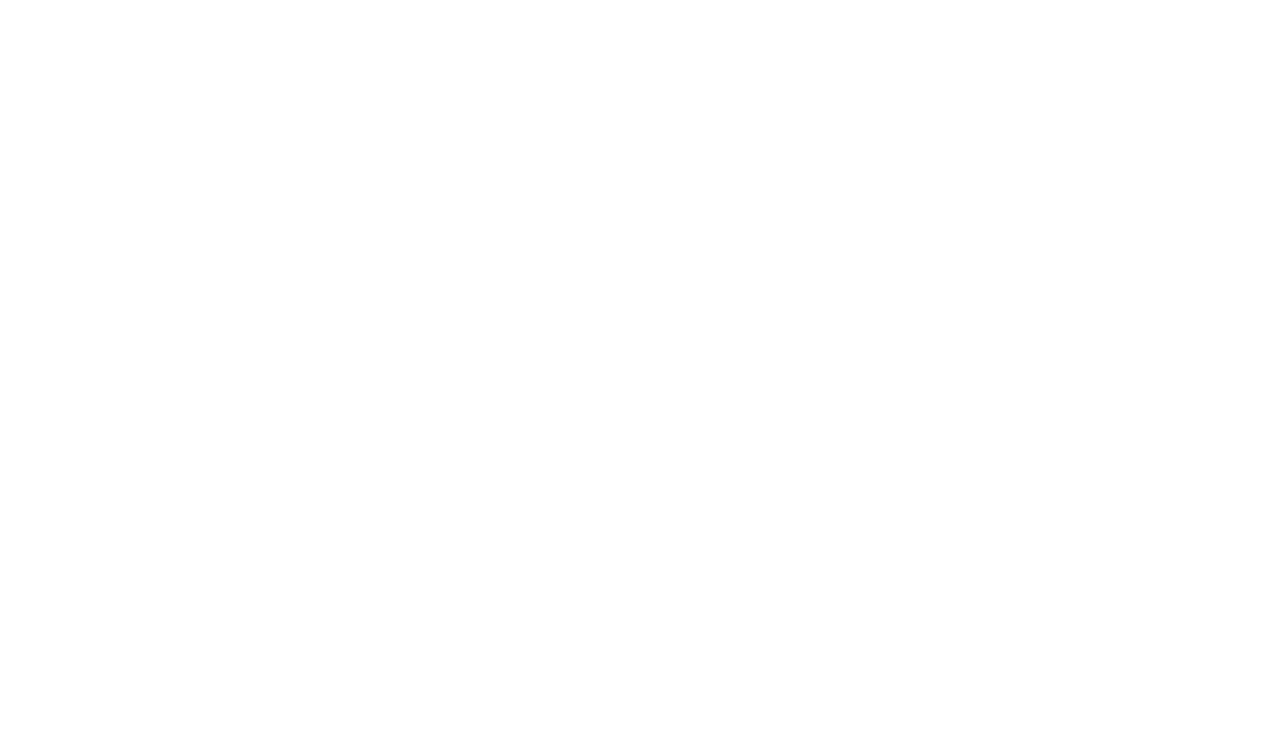
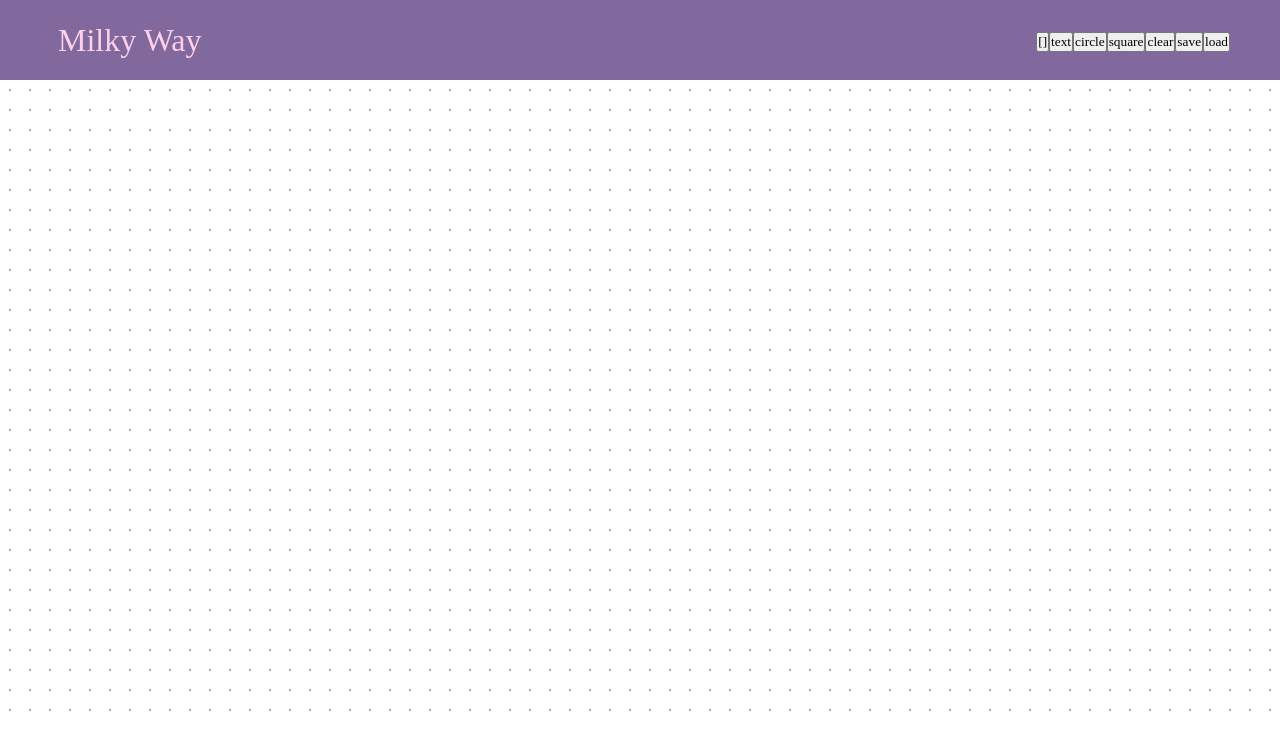
Before and after one commit to c8villanueva/ENGG-38_Milky-Way, a React (Create React App) app in the folder frontend/: page /workspace in a window 1280 px wide. Shown: the top 750 px of the page. Built offline with nearby package versions, Linux system fonts and the light colour scheme.

Commit message:
barely functioning workspace added

```diff
--- a/frontend/src/App.js
+++ b/frontend/src/App.js
@@ -1,6 +1,8 @@
 import { Routes, Route } from 'react-router-dom'
 import Landing from './components/Landing'
 import Login from './features/auth/Login'
+import Reg from './features/auth/Reg'
+import Workspace from './features/workspace/Workspace'
 
 function App() {
   return (
@@ -10,9 +12,12 @@
     <Routes>
       <Route path="/" element={<Landing />}/>
       <Route path="login" element={<Login />} />
+      <Route path="reg" element={<Reg />} />
 
         {/* <Route index element={<Landing />} /> ^ this will be the default */}
 
+        {/* protected routes */}
+        <Route path="workspace" element={<Workspace />} />
 
     </Routes>
   );
--- /dev/null
+++ b/frontend/src/features/auth/Reg.js
@@ -0,0 +1,44 @@
+import React from 'react'
+
+const Reg = () => {
+  const content = (
+    <section>
+      <link rel="stylesheet" href="https://fonts.googleapis.com/css2?family=Inclusive+Sans&display=swap"></link>
+      <nav class="navbar">
+      <div class="navbar__container">
+          <a href="landing.html" id="navbar__logo">
+              <i class="fa-solid fa-rocket">&nbsp</i> Milky Way
+          </a>
+          <div class="navbar__toggle" id="mobile-menu">
+              <span class="bar"></span>
+              <span class="bar"></span>
+              <span class="bar"></span>
+          </div>
+          <ul class="navbar__menu">
+              <li class="navbar__btn">
+                  <a href="landing.html" class="button">home</a>
+              </li>
+          </ul>
+      </div>
+  </nav>
+
+  <div class="container">
+
+    <div class="form-box active" id="signup-form">
+      <form action="">
+        <h2>Sign Up</h2>
+        <input type="text" name="name" placeholder="Name" required/>
+        <input type="email" name="email" placeholder="Email" required/>
+        <input type="password" name="password" placeholder="Password" required/>
+        <button type="submit" name="signup">Sign Up</button>
+        <p>Already have an account? <a href="login.html">Login</a></p>
+      </form>
+    </div>
+  </div>
+
+    </section>
+  )
+  return content
+}
+
+export default Reg
--- /dev/null
+++ b/frontend/src/features/workspace/Workspace.js
@@ -0,0 +1,183 @@
+import React, { useState, useRef, useEffect } from 'react';
+import { v4 as uuidv4 } from 'uuid';
+
+const defaultStyles = {
+  position: 'absolute',
+  top: '50px',
+  left: '50px',
+};
+
+const Workspace = () => {
+  const [elements, setElements] = useState([]);
+  const [isGrid, setIsGrid] = useState(true);
+  const workspaceRef = useRef(null);
+
+  useEffect(() => {
+    loadWorkspace();
+  }, []);
+
+  const changeLayout = () => {
+    setIsGrid(prev => !prev);
+  };
+
+  const addElement = (type) => {
+    const id = uuidv4();
+    const newElement = {
+      id,
+      type,
+      content: type === 'text' ? 'Click to edit text' : '',
+      style: {
+        ...defaultStyles,
+        backgroundColor: '#ccc',
+        width: type === 'circle' || type === 'square' ? '50px' : undefined,
+        height: type === 'circle' || type === 'square' ? '50px' : undefined,
+      },
+    };
+    setElements(prev => [...prev, newElement]);
+  };
+
+  const updateElement = (id, changes) => {
+    setElements(prev =>
+      prev.map(el => (el.id === id ? { ...el, ...changes } : el))
+    );
+  };
+
+  const deleteElement = (id) => {
+    if (window.confirm('Delete this element?')) {
+      setElements(prev => prev.filter(el => el.id !== id));
+    }
+  };
+
+  const makeDraggable = (e, id) => {
+    const element = e.currentTarget;
+    const startX = e.clientX;
+    const startY = e.clientY;
+    const rect = element.getBoundingClientRect();
+    const offsetX = startX - rect.left;
+    const offsetY = startY - rect.top;
+
+    const getStyleObject = (element) =>
+      Object.fromEntries(
+        Array.from(element.style).map((key) => [key, element.style.getPropertyValue(key)])
+      );
+
+    const onMouseMove = (e) => {
+      const currentStyle = getStyleObject(element);
+      updateElement(id, {
+        style: {
+          ...currentStyle,
+          left: `${e.clientX - offsetX}px`,
+          top: `${e.clientY - offsetY}px`,
+        },
+      });
+    };
+
+    const onMouseUp = () => {
+      window.removeEventListener('mousemove', onMouseMove);
+      window.removeEventListener('mouseup', onMouseUp);
+    };
+
+    window.addEventListener('mousemove', onMouseMove);
+    window.addEventListener('mouseup', onMouseUp);
+  };
+
+  const clearWorkspace = () => {
+    if (window.confirm("Are you sure you want to clear the workspace?")) {
+      setElements([]);
+      localStorage.removeItem("workspaceData");
+    }
+  };
+
+  const saveWorkspace = () => {
+    localStorage.setItem("workspaceData", JSON.stringify(elements));
+  };
+
+  const loadWorkspace = () => {
+    const saved = localStorage.getItem("workspaceData");
+    if (saved) setElements(JSON.parse(saved));
+  };
+
+  const renderElement = (el) => {
+    const style = {
+      ...el.style,
+      position: 'absolute',
+      cursor: 'grab',
+      borderRadius: el.type === 'circle' ? '50%' : undefined,
+    };
+
+    return (
+      <div
+        key={el.id}
+        style={style}
+        className={`element ${el.type}`}
+        onMouseDown={(e) => makeDraggable(e, el.id)}
+      >
+        {el.type === 'text' && (
+          <p
+            contentEditable
+            suppressContentEditableWarning
+            onBlur={(e) => updateElement(el.id, { content: e.target.innerText })}
+            style={{ margin: 0, color: 'black', backgroundColor: 'transparent' }}
+          >
+            {el.content}
+          </p>
+        )}
+        {el.type === 'list' && (
+          <ul>
+            <li>Example item</li>
+          </ul>
+        )}
+        {/* More component types like timer can be inserted here */}
+        <input
+          type="color"
+          className="color-picker"
+          onChange={(e) =>
+            updateElement(el.id, {
+              style: { ...el.style, backgroundColor: e.target.value },
+            })
+          }
+        />
+        <button className="delete_element" onClick={() => deleteElement(el.id)}>x</button>
+      </div>
+    );
+  };
+
+  return (
+    <section>
+      <nav className="navbar">
+        <div className="navbar__container">
+          <a href="/" id="navbar__logo">
+            <i className="fa-solid fa-rocket">&nbsp;</i> Milky Way
+          </a>
+          <ul className="navbar__menu">
+            <li><button onClick={changeLayout}>[]</button></li>
+            <li><button onClick={() => addElement('text')}>text</button></li>
+            <li><button onClick={() => addElement('circle')}>circle</button></li>
+            <li><button onClick={() => addElement('square')}>square</button></li>
+            <li><button onClick={clearWorkspace}>clear</button></li>
+            <li><button onClick={saveWorkspace}>save</button></li>
+            <li><button onClick={loadWorkspace}>load</button></li>
+          </ul>
+        </div>
+      </nav>
+      <div
+        ref={workspaceRef}
+        className="workspace"
+        style={{
+          position: 'relative',
+          height: '80vh',
+          width: '100%',
+          overflow: 'hidden',
+          backgroundImage: isGrid
+            ? 'radial-gradient(circle, #aaa 1px, rgba(0, 0, 0, 0) 1px)'
+            : 'linear-gradient(to right, #ccc 1px, transparent 1px), linear-gradient(to bottom, #ccc 1px, transparent 1px)',
+          backgroundSize: '20px 20px',
+        }}
+      >
+        {elements.map(renderElement)}
+      </div>
+    </section>
+  );
+};
+
+export default Workspace;
```
